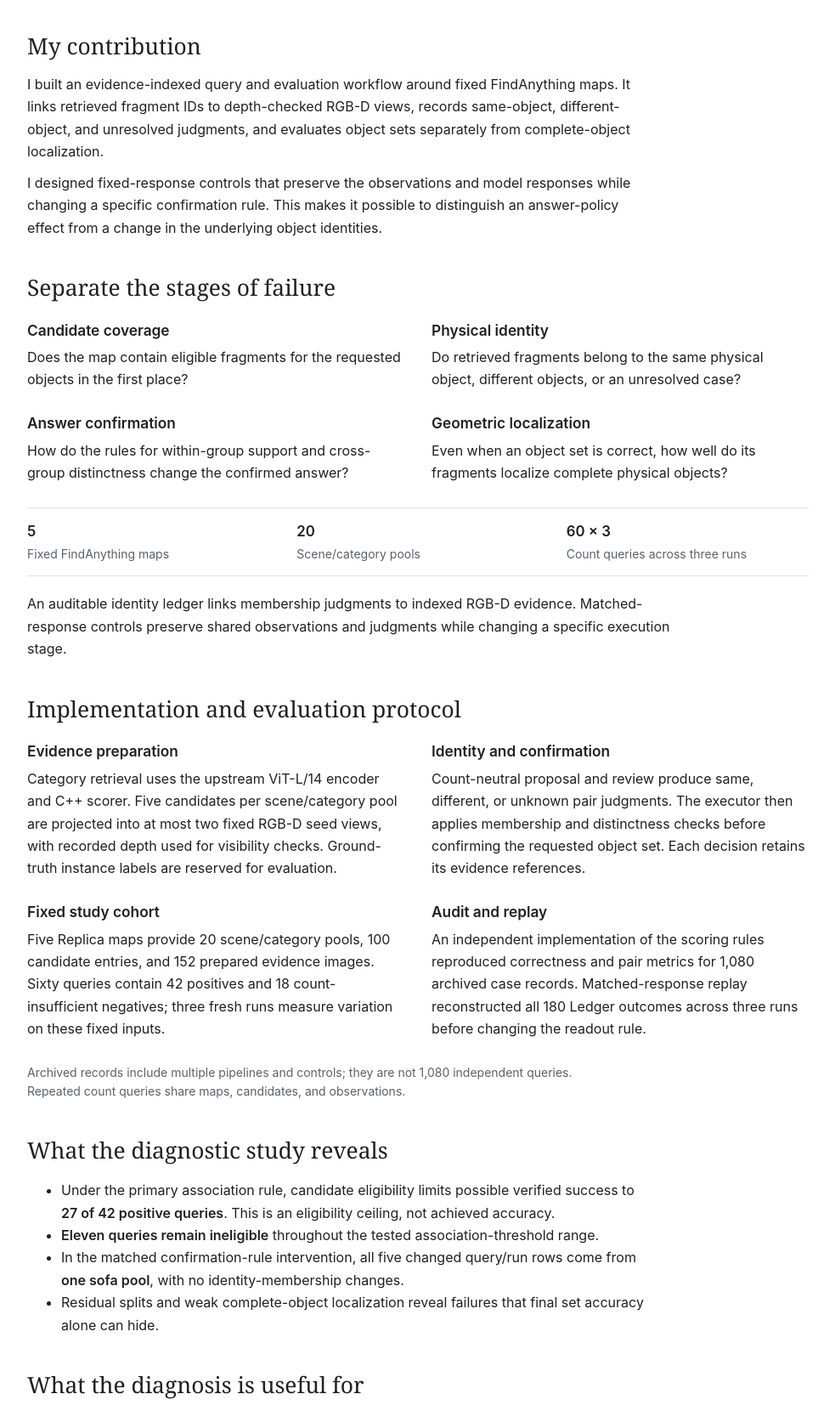
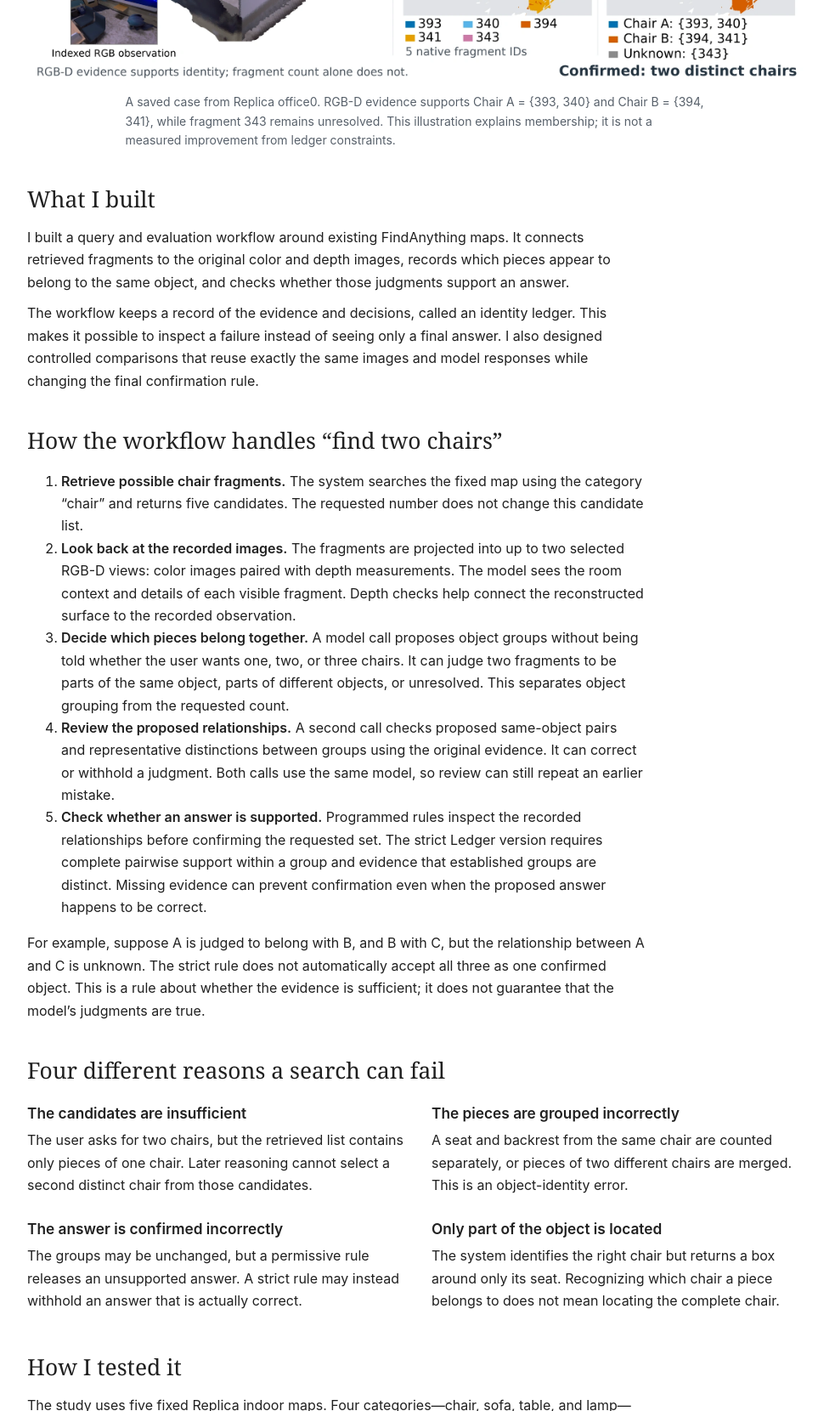
Before and after one commit to thx082700/thx082700.github.io, a plain HTML site: page fragments.html in a window 1280 px wide. Shown: the part 1140-2800 px from the top of the page at 85% size, without its empty margins (148-1131 px from the left). Drawn offline with Linux system fonts and the light colour scheme.

Commit message:
Explain fragment-to-object querying with chair examples, workflow, and experimental findings

```diff
--- a/fragments.html
+++ b/fragments.html
@@ -3,7 +3,7 @@
 <head>
 <meta charset="utf-8">
 <meta name="viewport" content="width=device-width,initial-scale=1">
-<meta name="description" content="Diagnosing object-set grounding failures in fragmented 3D maps. A research project by Haoxi Tian.">
+<meta name="description" content="Why two map fragments may be one chair: a workflow for checking object identities, confirming answers, and diagnosing incomplete localization in 3D maps.">
 <meta name="theme-color" content="#ffffff">
 <title>From Fragments to Objects | Haoxi Tian</title>
 <link rel="icon" type="image/svg+xml" href="assets/favicon.svg">
@@ -20,84 +20,79 @@
 <h1>From Fragments to Objects</h1>
 <p class="paper-full-title">Diagnosing Object-Set Grounding in 3D Maps</p>
 <p class="author"><strong>Haoxi Tian</strong>School of Civil Engineering and Geomatics<br>Southwest Petroleum University</p>
-<p class="small">Manuscript submitted to arXiv.</p></header><nav class="paper-nav" aria-label="Project sections"><a href="#problem">Overview</a><a href="#diagnostics">Method</a><a href="#findings">Findings</a><a href="#limits">Scope</a></nav>
+<p class="small">Manuscript submitted to arXiv.</p></header><nav class="paper-nav" aria-label="Project sections"><a href="#problem">Overview</a><a href="#protocol">Workflow</a><a href="#diagnostics">Failure types</a><a href="#findings">Findings</a><a href="#limits">Scope</a></nav>
 <section class="paper-section" id="problem"><div class="readable">
-<h2>Do two map fragments mean two objects?</h2>
-<p class="lead">A request to “find two chairs” refers to physical objects. A 3D map might instead retrieve the seat and backrest of the same chair as separate fragments.</p>
-<p>This study examines the query layer of fixed 3D maps. It traces where object-set grounding fails, from missing candidates to ambiguous identity and the final decision to confirm an answer.</p>
+<h2>Finding two fragments is not the same as finding two chairs</h2>
+<p class="lead">Imagine asking a computer to “find two chairs” in a scanned room. The map stores a chair’s seat and backrest as separate fragments, each with its own ID. If the computer returns those two IDs, it has found two pieces of one chair, not two different chairs.</p>
+<p>This project studies how to connect map fragments to physical objects and trace why a search succeeds or fails. A correct answer needs evidence that the returned pieces represent the requested number of different objects. A fragment whose identity is unclear can remain unresolved.</p>
+<p>In the example below, five retrieved fragments support two chair groups: two pieces belong to Chair A, two belong to Chair B, and the remaining piece is uncertain. Counting the five map IDs would give the wrong number of chairs.</p>
 </div>
-<figure class="figure"><a class="figure-link" aria-label="View full-size figure: Five map fragments associated with two distinct chairs and one unresolved fragment in Replica office0 (opens in a new tab)" href="assets/fragments-teaser.webp" target="_blank" rel="noopener"><img src="assets/fragments-teaser.webp" alt="Five map fragments associated with two distinct chairs and one unresolved fragment in Replica office0" loading="lazy" width="2200" height="769" decoding="async"></a><figcaption>A saved case from Replica office0. RGB-D evidence supports Chair A = {393, 340} and Chair B = {394, 341}, while fragment 343 remains unresolved. This illustration explains membership; it is not a measured improvement from ledger constraints.</figcaption></figure></section>
+<figure class="figure"><a class="figure-link" aria-label="View full-size figure: Five map fragments associated with two distinct chairs and one unresolved fragment in Replica office0 (opens in a new tab)" href="assets/fragments-teaser.webp" target="_blank" rel="noopener"><img src="assets/fragments-teaser.webp" alt="Five map fragments associated with two distinct chairs and one unresolved fragment in Replica office0" loading="lazy" width="2200" height="769" decoding="async"></a><figcaption>A saved case from Replica office0. RGB-D evidence supports Chair A = {393, 340} and Chair B = {394, 341}, while fragment 343 remains unresolved. This illustration explains membership; it is not a measured improvement from ledger constraints.</figcaption></figure>
+</section>
 <section class="paper-section" id="contribution"><div class="readable">
-<h2>My contribution</h2>
-<p>I built an evidence-indexed query and evaluation workflow around fixed FindAnything maps. It links retrieved fragment IDs to depth-checked RGB-D views, records same-object, different-object, and unresolved judgments, and evaluates object sets separately from complete-object localization.</p>
-<p>I designed fixed-response controls that preserve the observations and model responses while changing a specific confirmation rule. This makes it possible to distinguish an answer-policy effect from a change in the underlying object identities.</p>
-</div></section><section class="paper-section" id="diagnostics"><h2>Separate the stages of failure</h2>
+<h2>What I built</h2>
+<p>I built a query and evaluation workflow around existing FindAnything maps. It connects retrieved fragments to the original color and depth images, records which pieces appear to belong to the same object, and checks whether those judgments support an answer.</p>
+<p>The workflow keeps a record of the evidence and decisions, called an identity ledger. This makes it possible to inspect a failure instead of seeing only a final answer. I also designed controlled comparisons that reuse exactly the same images and model responses while changing the final confirmation rule.</p>
+</div></section>
+<section class="paper-section" id="protocol"><div class="readable">
+<h2>How the workflow handles “find two chairs”</h2>
+<ol class="detail-list">
+<li><strong>Retrieve possible chair fragments.</strong> The system searches the fixed map using the category “chair” and returns five candidates. The requested number does not change this candidate list.</li>
+<li><strong>Look back at the recorded images.</strong> The fragments are projected into up to two selected RGB-D views: color images paired with depth measurements. The model sees the room context and details of each visible fragment. Depth checks help connect the reconstructed surface to the recorded observation.</li>
+<li><strong>Decide which pieces belong together.</strong> A model call proposes object groups without being told whether the user wants one, two, or three chairs. It can judge two fragments to be parts of the same object, parts of different objects, or unresolved. This separates object grouping from the requested count.</li>
+<li><strong>Review the proposed relationships.</strong> A second call checks proposed same-object pairs and representative distinctions between groups using the original evidence. It can correct or withhold a judgment. Both calls use the same model, so review can still repeat an earlier mistake.</li>
+<li><strong>Check whether an answer is supported.</strong> Programmed rules inspect the recorded relationships before confirming the requested set. The strict Ledger version requires complete pairwise support within a group and evidence that established groups are distinct. Missing evidence can prevent confirmation even when the proposed answer happens to be correct.</li>
+</ol>
+<p>For example, suppose A is judged to belong with B, and B with C, but the relationship between A and C is unknown. The strict rule does not automatically accept all three as one confirmed object. This is a rule about whether the evidence is sufficient; it does not guarantee that the model’s judgments are true.</p>
+</div></section>
+<section class="paper-section" id="diagnostics"><h2>Four different reasons a search can fail</h2>
 <div class="method-list">
-<div>
-<h3>Candidate coverage</h3>
-<p>Does the map contain eligible fragments for the requested objects in the first place?</p>
+<div><h3>The candidates are insufficient</h3><p>The user asks for two chairs, but the retrieved list contains only pieces of one chair. Later reasoning cannot select a second distinct chair from those candidates.</p></div>
+<div><h3>The pieces are grouped incorrectly</h3><p>A seat and backrest from the same chair are counted separately, or pieces of two different chairs are merged. This is an object-identity error.</p></div>
+<div><h3>The answer is confirmed incorrectly</h3><p>The groups may be unchanged, but a permissive rule releases an unsupported answer. A strict rule may instead withhold an answer that is actually correct.</p></div>
+<div><h3>Only part of the object is located</h3><p>The system identifies the right chair but returns a box around only its seat. Recognizing which chair a piece belongs to does not mean locating the complete chair.</p></div>
+</div></section>
+<section class="paper-section" id="study"><div class="readable">
+<h2>How I tested it</h2>
+<p>The study uses five fixed Replica indoor maps. Four categories—chair, sofa, table, and lamp—and requests for one, two, or three objects produce 60 queries. The scenes contain enough target objects for 42 queries; the other 18 test requests for more objects than are present. The original pipelines each run three times.</p>
+<p>The 20 scene/category candidate lists contain 100 entries and 152 prepared evidence images. Queries for different counts share candidates and observations, so they are not independent scene tests. Ground-truth object labels are used only for evaluation.</p>
+<p>To isolate the effect of the final rules, I first reproduced all 180 recorded Ledger outcomes across the three runs. I then changed the confirmation rule while preserving the recorded model judgments and evidence. This tests what the rule changes without asking the model to generate a different answer.</p>
+</div></section>
+<section class="paper-section" id="findings"><div class="readable">
+<h2>What the experiments found</h2>
+<h3>Some failures begin before the model can choose an answer</h3>
+<p>Under the primary rule for matching fragments to ground-truth objects, only <strong>27 of the 42 positive queries</strong> have candidates that can form a verified answer. The resulting <strong>64.3% ceiling is not achieved accuracy</strong>: it describes what is possible under those candidates and that evaluation rule. The ceiling changes with the matching threshold, while 11 queries remain ineligible throughout the tested range.</p>
+<h3>Visual review corrects some mistakes</h3>
+<p>In the primary fixed-response comparison, keeping the review step yields <strong>10 verified positive answers out of 42</strong>, compared with <strong>8 without review</strong>. It removes some observed mistaken merges. However, nine wrong-merge occurrences represent only three distinct fragment pairs repeated across count queries. Review does not fix every identity error or eliminate false confirmations.</p>
+<h3>Stricter confirmation changes which answers are released</h3>
+<p>With the same recorded judgments, a less restrictive cross-group rule confirms one additional correct answer in each run, but also confirms one additional wrong answer in two of the three runs.</p>
 </div>
-<div>
-<h3>Physical identity</h3>
-<p>Do retrieved fragments belong to the same physical object, different objects, or an unresolved case?</p>
+<div class="table-wrap" tabindex="0" role="region" aria-label="Confirmation rule comparison across three runs"><table>
+<caption>Same recorded model judgments; different final confirmation rules</caption>
+<thead><tr><th scope="col">Confirmation rule</th><th scope="col">Verified positives per run, out of 42</th><th scope="col">False confirmations per run, out of 18 negatives</th></tr></thead>
+<tbody>
+<tr><td>Strict Ledger</td><td>10 / 13 / 12</td><td>4 / 3 / 4</td></tr>
+<tr><td>Reviewed-subset cross-group rule</td><td>11 / 14 / 13</td><td>5 / 3 / 5</td></tr>
+</tbody>
+</table></div>
+<div class="readable">
+<p><strong>The object groups do not change.</strong> All five changed query/run outcomes come from one sofa candidate list; the other 19 lists have no answer changes. This shows a local tradeoff in whether answers are confirmed, rather than a general improvement in recognizing which fragments belong together.</p>
+<h3>A correct identity can still give an incomplete location</h3>
+<p>In one example, the system identifies the correct chair but returns geometry mainly covering its seat. The predicted box is only <strong>0.222 m high</strong>, while the complete chair is <strong>1.092 m high</strong>. A score for choosing the correct object can therefore hide poor coverage of that object’s shape.</p>
 </div>
-<div>
-<h3>Answer confirmation</h3>
-<p>How do the rules for within-group support and cross-group distinctness change the confirmed answer?</p>
-</div>
-<div>
-<h3>Geometric localization</h3>
-<p>Even when an object set is correct, how well do its fragments localize complete physical objects?</p>
-</div>
-</div>
-<div class="stats">
-<div class="stat">
-<strong>5</strong><span>Fixed FindAnything maps</span>
-</div>
-<div class="stat">
-<strong>20</strong><span>Scene/category pools</span>
-</div>
-<div class="stat">
-<strong>60 × 3</strong><span>Count queries across three runs</span>
-</div>
-</div>
-<p class="readable">An auditable identity ledger links membership judgments to indexed RGB-D evidence. Matched-response controls preserve shared observations and judgments while changing a specific execution stage.</p></section>
-<section class="paper-section" id="protocol"><h2>Implementation and evaluation protocol</h2>
-<div class="method-list">
-<div>
-<h3>Evidence preparation</h3>
-<p>Category retrieval uses the upstream ViT-L/14 encoder and C++ scorer. Five candidates per scene/category pool are projected into at most two fixed RGB-D seed views, with recorded depth used for visibility checks. Ground-truth instance labels are reserved for evaluation.</p>
-</div>
-<div>
-<h3>Identity and confirmation</h3>
-<p>Count-neutral proposal and review produce same, different, or unknown pair judgments. The executor then applies membership and distinctness checks before confirming the requested object set. Each decision retains its evidence references.</p>
-</div>
-<div>
-<h3>Fixed study cohort</h3>
-<p>Five Replica maps provide 20 scene/category pools, 100 candidate entries, and 152 prepared evidence images. Sixty queries contain 42 positives and 18 count-insufficient negatives; three fresh runs measure variation on these fixed inputs.</p>
-</div>
-<div>
-<h3>Audit and replay</h3>
-<p>An independent implementation of the scoring rules reproduced correctness and pair metrics for 1,080 archived case records. Matched-response replay reconstructed all 180 Ledger outcomes across three runs before changing the readout rule.</p>
-</div>
-</div>
-<p class="small">Archived records include multiple pipelines and controls; they are not 1,080 independent queries. Repeated count queries share maps, candidates, and observations.</p></section><section class="paper-section" id="findings"><div class="readable">
-<h2>What the diagnostic study reveals</h2>
-<ul class="detail-list">
-<li>Under the primary association rule, candidate eligibility limits possible verified success to <strong>27 of 42 positive queries</strong>. This is an eligibility ceiling, not achieved accuracy.</li>
-<li>
-<strong>Eleven queries remain ineligible</strong> throughout the tested association-threshold range.</li>
-<li>In the matched confirmation-rule intervention, all five changed query/run rows come from <strong>one sofa pool</strong>, with no identity-membership changes.</li>
-<li>Residual splits and weak complete-object localization reveal failures that final set accuracy alone can hide.</li>
-</ul>
-</div></section>
+<details class="comparison"><summary>How verification and the controlled comparison work</summary><div class="readable">
+<p>A confirmed answer has passed the executor’s checks. A verified answer also passes the evaluation against ground-truth objects. If a fragment cannot be reliably associated with a ground-truth instance, a confirmed answer may remain indeterminate rather than being proven correct or wrong. The primary association thresholds are 90% dominant-instance purity and valid-label coverage.</p>
+<p>The exact confirmation-rule comparison retains Ledger’s within-group checks and registry. It replaces only the requirement for complete cross-group distinctness with a reviewed-subset rule: reviewed cross-pairs must be different, an explicitly reviewed unknown blocks confirmation, and at least one recorded different pair is required if none were reviewed. This reproduces all Stateless-PR answers across three runs without changing object memberships.</p>
+<p>The strict multi-object gate checks all established groups, including unselected ones. Count-independent proposal and review are also used in the comparison adapters, so withholding the requested count is not unique to Ledger. The study does not directly test whether providing a count causes a model to invent extra objects.</p>
+</div></details>
+</section>
 <section class="paper-section" id="limits"><div class="readable">
-<h2>What the diagnosis is useful for</h2>
-<p>The diagnostic separation helps identify whether a system needs better candidate retrieval, identity association, confirmation logic, or geometric localization. A stricter answer rule can change which answers are released while leaving every identity partition unchanged.</p>
-<p>The study supports evaluating coverage, identity, confirmation, and localization separately. It does not establish a general accuracy benefit from stricter ledger assembly.</p>
-<p>The experiments use fixed maps and recorded observations. They do not measure robot navigation or closed-loop control performance.</p>
+<h2>Why this matters</h2>
+<p>The workflow helps identify what needs improvement. Missing candidates call for better retrieval or map coverage. Incorrect grouping calls for better identity judgments. Unsupported answers call for changes to confirmation rules. Incomplete boxes call for better geometric localization. A single final accuracy score can hide these different problems.</p>
+<p>The experiments show that stronger checks can reject both incorrect and correct answers, without repairing the underlying groups. The contribution is a way to trace and test these failures separately, with concrete evidence for what each stage changes.</p>
+<p>The study is small, uses fixed synthetic indoor scenes, and includes scenes used during development. It does not establish a general accuracy advantage for stricter Ledger rules. Robot navigation, new-view acquisition, and manipulation are outside the experiments.</p>
 </div></section><div class="bottom-nav">
-<a href="index.html#research">Back to research</a><a href="gaaformer.html">Explore GAAFormer</a>
+<a href="index.html#research">Back to research</a><a href="gaaformer.html">Explore GeoOUFormer</a>
 </div>
 </div>
 </main><footer class="footer"><div class="wrap">
```
Also changed, not shown: index.html (+1 -1 lines).
